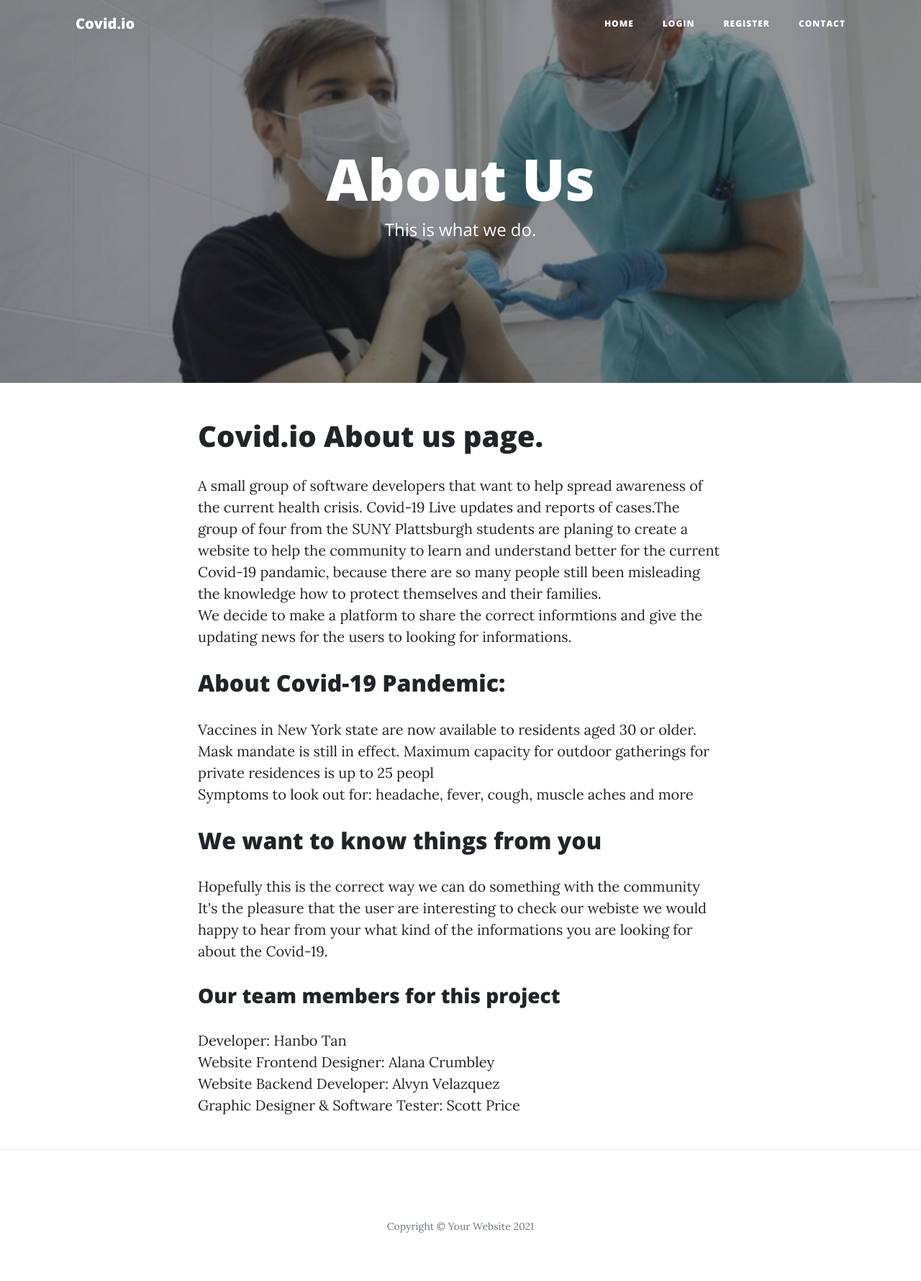
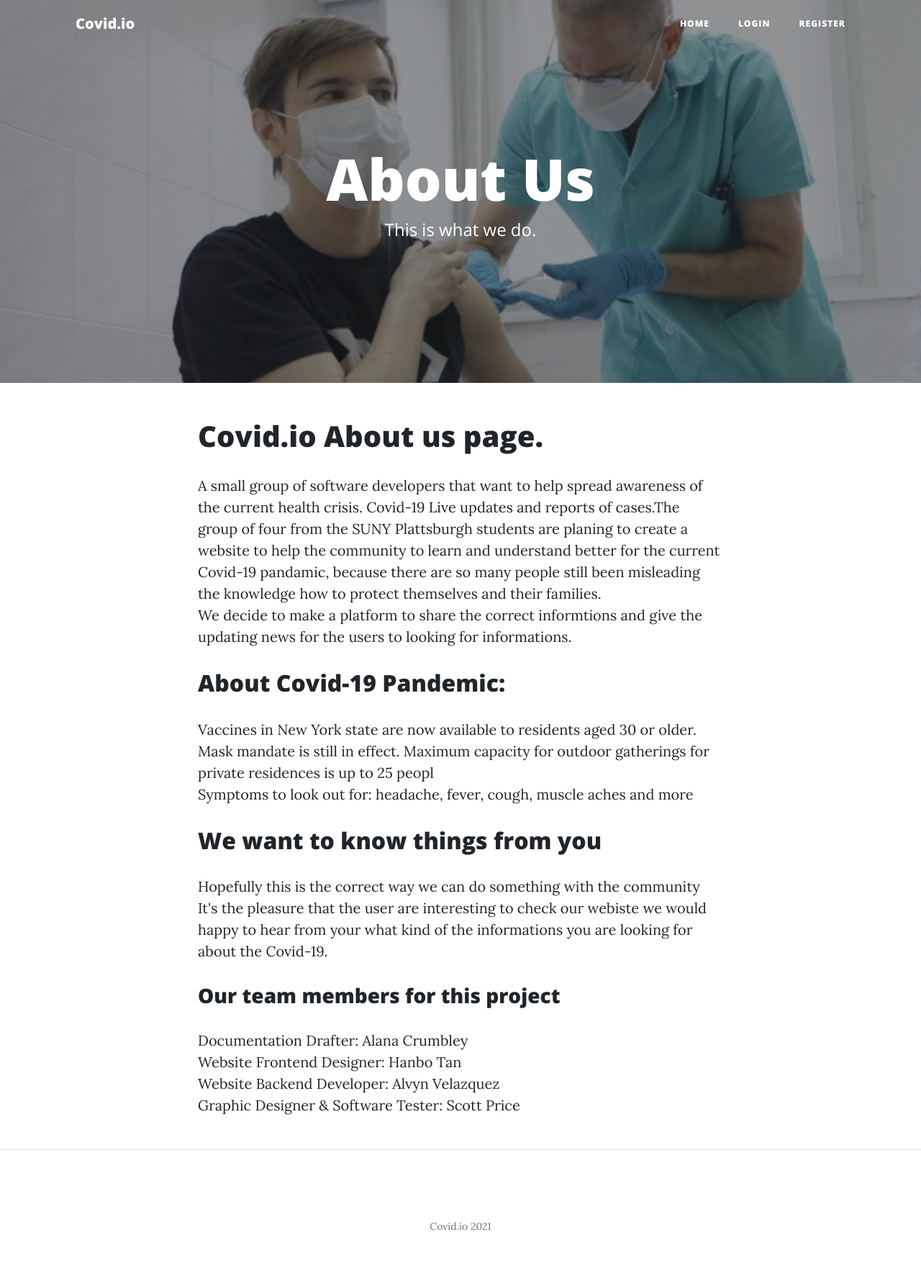
Before and after one commit to AVCodee/covid.io, a PHP site: page /about.php in a window 1280 px wide. Shown: the whole page at 72% size. Run offline with PHP 8.4, Linux system fonts and the light colour scheme.

Commit message:
Pushing some final changes

```diff
--- a/about.php
+++ b/about.php
@@ -51,9 +51,7 @@
                         echo "<li class='nav-item'> <a class='nav-link' href='register.php'>Register</a></li>";
                     }
                     ?>
-          <li class="nav-item">
-            <a class="nav-link" href="contact.html">Contact</a>
-          </li>
+
         </ul>
       </div>
     </div>
@@ -91,8 +89,8 @@
         <p>Hopefully this is the correct way we can do something with the community It's the pleasure that the user are interesting to check our webiste we would happy to hear from your
         what kind of the informations you are looking for about the Covid-19.</p>
         <h3>Our team members for this project</h3>
-          <p>Developer: Hanbo Tan<br>
-              Website Frontend Designer: Alana Crumbley<br>
+          <p>Documentation Drafter: Alana Crumbley<br>
+              Website Frontend Designer: Hanbo Tan<br>
               Website Backend Developer: Alvyn Velazquez<br>
               Graphic Designer & Software Tester: Scott Price
           </p>
@@ -105,7 +103,7 @@
   <!-- Footer -->
   <footer>
     <div class="container">
-          <p class="copyright text-muted">Copyright &copy; Your Website 2021</p>
+          <p class="copyright text-muted"> Covid.io 2021</p>
         </div>
       </div>
     </div>
--- a/index.php
+++ b/index.php
@@ -186,7 +186,7 @@
               </a>
             </li>
           </ul>
-          <p class="copyright text-muted">Copyright &copy; Your Website 2020</p>
+          <p class="copyright text-muted">Covid.io 2021</p>
         </div>
       </div>
     </div>
--- a/profile.php
+++ b/profile.php
@@ -220,8 +220,10 @@ include 'api/curlget.php';
 
 
                 ?>
-     <iframe src="testmap.php" width="400" height="200">
-        /iframe>
+                <? if ($decoded->features[$x]->properties->postal_code = 12901){
+     echo '<iframe src="testmap.php" width="400" height="200">
+        /iframe>';}
+        ?>
 
 </html>
 
```
